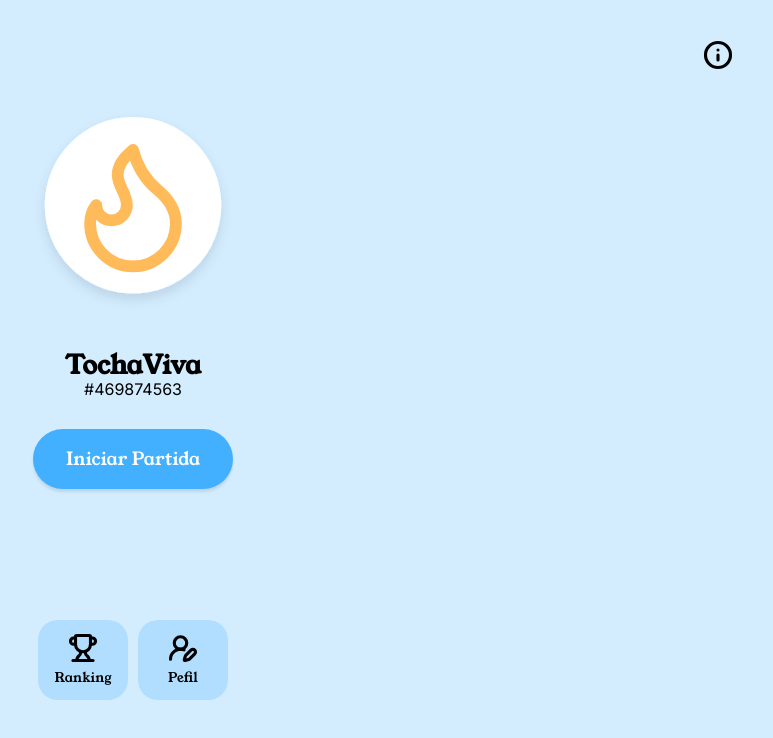
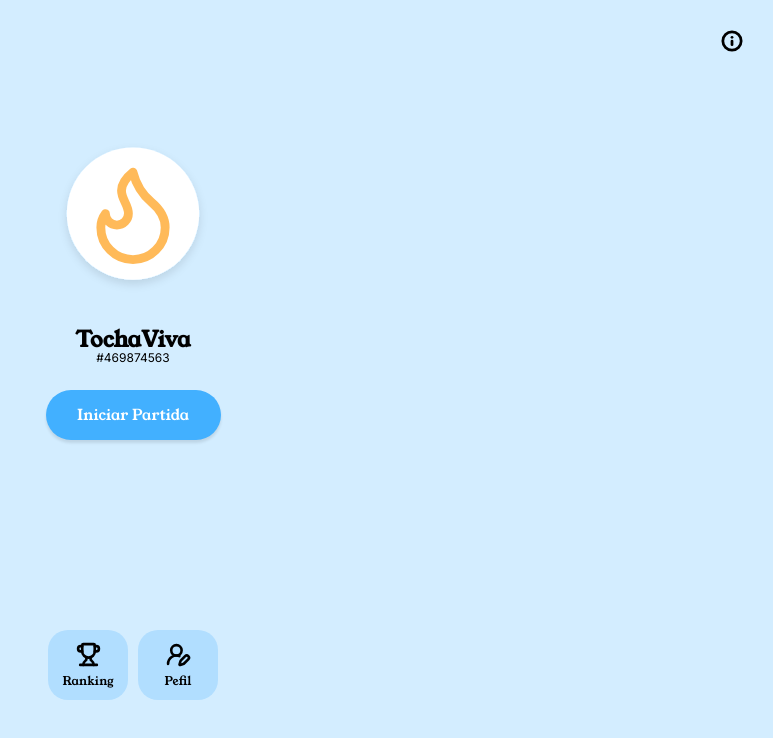
Before and after one commit to TypeClecio/GameBiblico, a React (Vite) app: page / in a window 1280 px wide. Shown: the top 738 px of the page, without its empty margins (507-1280 px from the left). Built offline with nearby package versions, Linux system fonts and the light colour scheme.

Commit message:
Ajustando TelaInicial finalizando o estilo e estrutura

```diff
--- a/src/pages/Inicio/Inicio.module.scss
+++ b/src/pages/Inicio/Inicio.module.scss
@@ -1,4 +1,4 @@
-// TAG Main
+// Escopo global da página INICIAL
 .escopo {
   width: 100vw;
   height: 100vh;
@@ -10,20 +10,19 @@
   justify-content: space-between;
 
   button {
-    border: none;
     background-color: transparent;
+    pointer-events: unset;
   }
 }
 
-// Primeira seção
+// Seção com detalhes da aplicação
 .secaoInformacoes {
   width: 100%;
   display: flex;
+  align-items: center;
   justify-content: flex-end;
 
   button {
-    width: 50px;
-    height: 50px;
     border-radius: 100%;
     display: flex;
     align-items: center;
@@ -31,10 +30,10 @@
   }
 }
 
-// Segunda seção
-.secaoAvatar {
+// Seção com informações do jogador
+.secaoJogador {
   width: 100%;
-  gap: 30px;
+  gap: 25px;
   display: flex;
   flex-direction: column;
   align-items: center;
@@ -42,7 +41,7 @@
 
   .imagemJogador {
     img {
-      width: 200px;
+      width: 150px;
     }
   }
 
@@ -50,30 +49,31 @@
     display: flex;
     align-items: center;
     flex-direction: column;
+    cursor: default;
 
     .nomeJogador {
-      font-size: 26px;
+      font-size: 22px;
     }
 
     .idJogador {
       font-family: "Inter";
-      font-size: 16px;
+      font-size: 12px;
       margin-top: -5px;
     }
   }
 
   .botaoIniciarPartida {
     background-color: var(--cor-terciaria);
-    font-size: 18px;
+    font-size: 15px;
     color: #FFF;
-    width: 200px;
-    height: 60px;
+    width: 175px;
+    height: 50px;
     border-radius: 30px;
     box-shadow: var(--sombra-padrao);
   }
 }
 
-// Terceira seção
+// Seção com guias auxiliares
 .secaoGuias {
   display: flex;
   gap: 10px;
@@ -86,8 +86,9 @@
     justify-content: center;
     gap: 5px;
     background-color: var(--cor-secundaria);
-    width: 90px;
-    height: 80px;
+    width: 80px;
+    height: 70px;
     border-radius: 20px;
+    font-size: 12px;
   }
 }
--- a/src/pages/Inicio/index.tsx
+++ b/src/pages/Inicio/index.tsx
@@ -6,34 +6,34 @@ import avatar from "../../../public/avatar-1-gamebiblico.svg";
 export default function Inicio() {
   return (
     <main className={styles.escopo}>
-      <section id="informacoes" className={styles.secaoInformacoes}>
+      <section className={styles.secaoInformacoes}>
         <button className={styles.botaoDeInformacoes}>
-          <Info size={30} strokeWidth={2.5} />
+          <Info size={22} strokeWidth={3} />
         </button>
       </section>
 
-      <section id="avatar" className={styles.secaoAvatar}>
-        <div id="imagem-jogador" className={styles.imagemJogador}>
+      <section className={styles.secaoJogador}>
+        <div className={styles.imagemJogador}>
           <img src={avatar} alt="Avatar" />
         </div>
 
-        <div id="nome-e-id-jogador" className={styles.identificadoresJogador}>
+        <div className={styles.identificadoresJogador}>
           <h3 className={styles.nomeJogador}>TochaViva</h3>
           <p className={styles.idJogador}>#469874563</p>
         </div>
 
-        <button id="iniciar-partida" className={styles.botaoIniciarPartida}>Iniciar Partida</button>
+        <button className={styles.botaoIniciarPartida}>Iniciar Partida</button>
       </section>
 
-      <section id="guias" className={styles.secaoGuias}>
-        <button id="ranking" className={styles.botoesGuias}>
-          <Trophy size={30} strokeWidth={2.5} />
+      <section className={styles.secaoGuias}>
+        <button className={styles.botoesGuias}>
+          <Trophy size={25} strokeWidth={2.5} />
 
           <span>Ranking</span>
         </button>
 
-        <button id="perfil" className={styles.botoesGuias}>
-          <UserRoundPen size={30} strokeWidth={2.5} />
+        <button className={styles.botoesGuias}>
+          <UserRoundPen size={25} strokeWidth={2.5} />
 
           <span>Pefil</span>
         </button>
```
